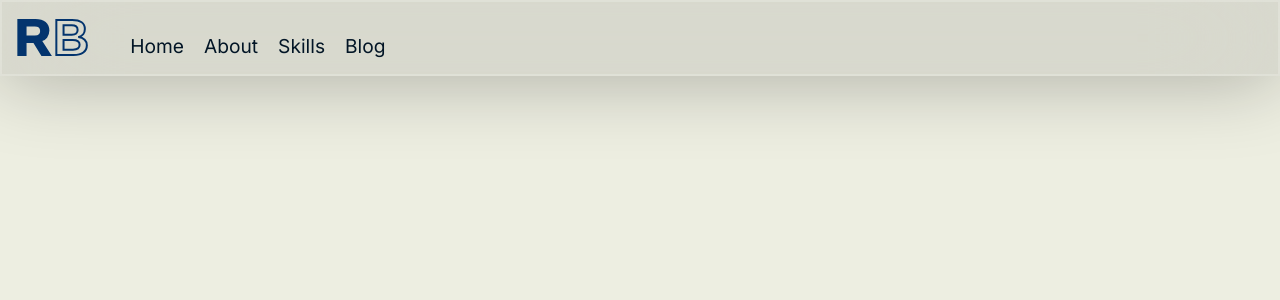
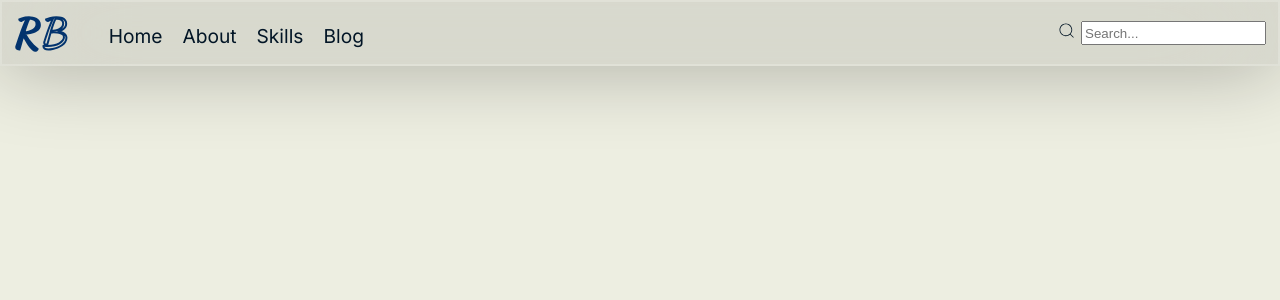
Before and after one commit to riteshbarman02/blog-app, a React (Create React App) app: page / in a window 1280 px wide. Shown: the top 300 px of the page. Built offline with nearby package versions, Linux system fonts and the light colour scheme.

Commit message:
add search functionality to Navbar, restructure layout, and include react-icons dependency

```diff
--- a/package.json
+++ b/package.json
@@ -6,6 +6,7 @@
     "cra-template": "1.2.0",
     "react": "^19.0.0",
     "react-dom": "^19.0.0",
+    "react-icons": "^5.4.0",
     "react-scripts": "5.0.1",
     "sass": "^1.83.4",
     "web-vitals": "^4.2.4"
--- a/src/components/navbar/Navbar.jsx
+++ b/src/components/navbar/Navbar.jsx
@@ -1,10 +1,12 @@
 import React from "react";
 import "./navbar.scss";
+import { CiSearch } from "react-icons/ci";
 
 const Navbar = () => {
   return (
     <div className="navbar">
       <div className="content">
+        <div className="left-navigator">
           <div class="logo">
             <span class="letter r">R</span>
             <span class="letter b">B</span>
@@ -18,7 +20,13 @@ const Navbar = () => {
             </ul>
           </div>
         </div>
-
+        <div className="right-navigator">
+          <div className="searchbar">
+            <label htmlFor="search"><CiSearch /></label>
+            <input type="text" placeholder="Search..." />
+          </div>
+        </div>
+      </div>
     </div>
   );
 };
--- a/src/components/navbar/navbar.scss
+++ b/src/components/navbar/navbar.scss
@@ -1,4 +1,6 @@
 @import "../../styles/variables.scss";
+@import url('https://fonts.googleapis.com/css2?family=Dancing+Script:wght@400..700&family=Inter:ital,opsz,wght@0,14..32,100..900;1,14..32,100..900&display=swap');
+
 .navbar {
   display: flex;
   justify-content: center;
@@ -16,14 +18,19 @@
     max-width: 1280px;
     width: 100%;
     display: flex;
+    justify-content: space-between;
+
+    .left-navigator
+    {
+      display: flex;
       align-items: end;
-
       .logo {
         display: flex;
         gap: 2px;
         border: 1px solid transparent;
         border-radius: 8px;
         position: relative;
+
 
 
         &::after {
@@ -42,8 +49,8 @@
         }
 
         .letter {
-        font-family: "Arial", sans-serif;
-        font-size: 50px;
+          font-family: "Dancing Script", serif;
+          font-size: 40px;
           font-weight: bold;
           position: relative;
         }
@@ -90,6 +97,10 @@
               li{
                   position: relative;
                   color: $color-quaternary;
+                  &:hover{
+                      color: $color-secondary;
+                      cursor: pointer;
+                  }
                   &::after {
                       content: '';
                       width: 0; /* Start with no underline */
@@ -97,7 +108,7 @@
                       bottom: -4px; /* Position the underline just below the logo */
                       left: 0;
                       height: 2px; /* Thickness of the underline */
-                    background-color: $color-quaternary; /* Underline color */
+                      background-color: $color-secondary; /* Underline color */
                       transition: width 0.3s ease; /* Smooth animation for underline */
                     }
 
@@ -110,4 +121,13 @@
           }
       }
     }
+    .right-navigator{
+      display: flex;
+      align-items: center;
+      .searchbar{
+        display: flex;
+        gap: 5px;
       }
+    }
+  }
+}
```
Also changed, not shown: 1 other file (tests, documents, lock files or other folders). Lines whose indentation alone changed are shown as unchanged.
